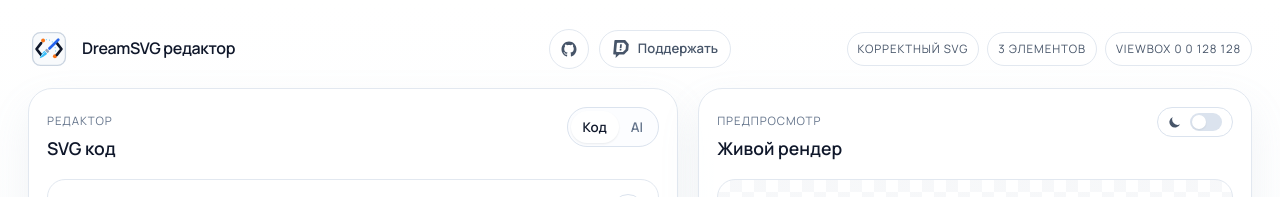
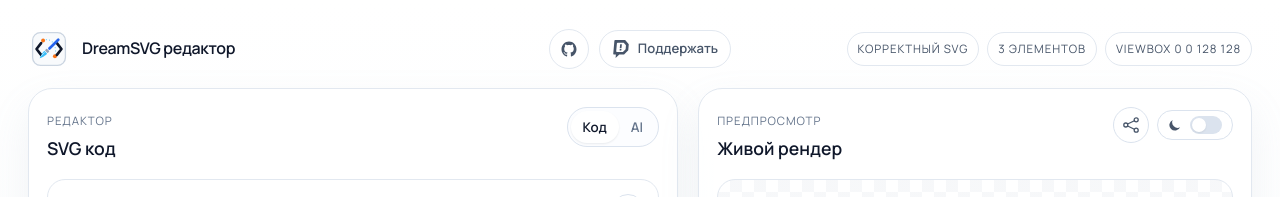
Before and after one commit to dmitriyg0r/DreamSVG, a React (Vite) app: page / in a window 1280 px wide. Shown: the top 197 px of the page. Built offline with nearby package versions, Linux system fonts and the light colour scheme; no server answers.

Commit message:
share svg

```diff
--- a/index.html
+++ b/index.html
@@ -6,11 +6,11 @@
   <meta name="viewport" content="width=device-width, initial-scale=1.0, viewport-fit=cover" />
 
   <!-- Primary Meta -->
-  <title>DreamSVG — AI-редактор SVG-иконок</title>
+  <title>DreamSVG — AI-генератор и редактор SVG-иконок онлайн</title>
   <meta name="description"
-    content="Создавайте, редактируйте и экспортируйте SVG-иконки с помощью AI. Живой превью, конвертация в JSX, тёмная тема. Бесплатный онлайн-инструмент." />
+    content="Бесплатный AI-редактор SVG-иконок. Опишите иконку текстом — AI создаст SVG за секунды. Живой предпросмотр, экспорт в SVG и React JSX, тёмная тема." />
   <meta name="keywords"
-    content="редактор SVG, SVG иконки, AI генератор иконок, React SVG, JSX, онлайн редактор иконок, бесплатный SVG инструмент, DreamSVG" />
+    content="редактор SVG, SVG иконки, AI генератор иконок, React SVG, JSX, онлайн редактор иконок, бесплатный SVG, svg editor online, ai icon generator, dreamsvg, svg to jsx" />
   <meta name="author" content="Dmitriy Gordienko" />
   <meta name="robots" content="index, follow" />
 
@@ -63,18 +63,35 @@
       "@type": "WebApplication",
       "name": "DreamSVG",
       "url": "https://dreamsvg.ru",
-      "description": "AI-редактор SVG-иконок с живым предпросмотром, генерацией и экспортом в JSX",
+      "description": "Бесплатный AI-редактор SVG-иконок с живым предпросмотром, генерацией по текстовому описанию и экспортом в SVG и React JSX.",
       "applicationCategory": "DesignApplication",
       "operatingSystem": "Web",
+      "browserRequirements": "Requires JavaScript. Requires a modern browser.",
+      "inLanguage": ["ru", "en"],
+      "isAccessibleForFree": true,
+      "screenshot": "https://dreamsvg.ru/og-preview.png",
+      "featureList": [
+        "AI-генерация SVG-иконок по текстовому описанию",
+        "Редактор SVG кода с подсветкой синтаксиса",
+        "Живой предпросмотр в реальном времени",
+        "Экспорт в SVG и React JSX компонент",
+        "Отмена и повтор действий",
+        "Тёмная и светлая тема",
+        "Шаринг иконок по ссылке"
+      ],
       "offers": {
         "@type": "Offer",
         "price": "0",
         "priceCurrency": "USD"
       },
-      "author": {
+      "creator": {
         "@type": "Person",
         "name": "Dmitriy Gordienko",
         "url": "https://github.com/dmitriyg0r"
+      },
+      "audience": {
+        "@type": "Audience",
+        "audienceType": "Web developers, UI designers, React developers"
       }
     }
     </script>
--- a/src/App.css
+++ b/src/App.css
@@ -492,6 +492,42 @@
   color: var(--color-success-text);
 }
 
+.preview-header-actions {
+  display: flex;
+  align-items: center;
+  gap: 8px;
+}
+
+.share-button {
+  display: inline-flex;
+  align-items: center;
+  justify-content: center;
+  width: 36px;
+  height: 36px;
+  border: 1px solid var(--color-border-input);
+  border-radius: 999px;
+  background: var(--color-surface-raised);
+  color: var(--color-text-secondary);
+  flex: 0 0 auto;
+  transition:
+    color 160ms ease,
+    border-color 160ms ease,
+    background-color 160ms ease,
+    transform 160ms ease;
+}
+
+.share-button:disabled {
+  opacity: 0.45;
+  cursor: not-allowed;
+  transform: none;
+}
+
+.share-button-copied {
+  color: var(--color-success-text);
+  border-color: var(--color-success-border);
+  background: var(--color-success-bg);
+}
+
 .export-button-primary {
   background: var(--color-primary-bg);
   border-color: var(--color-primary-bg);
--- a/src/App.jsx
+++ b/src/App.jsx
@@ -10,6 +10,7 @@ import { downloadFile } from './utils/download'
 import { buildJsxComponent } from './utils/jsxConverter'
 import { sanitizeSvg } from './utils/sanitize'
 import { getSvgMeta } from './utils/svgMeta'
+import { buildShareUrl, clearShareParam, decodeSvgFromUrl, getRawShareParam } from './utils/shareUrl'
 import './App.css'
 
 const STORAGE_KEYS = {
@@ -25,10 +26,9 @@ const INITIAL_SVG = `<svg viewBox="0 0 128 128" fill="none" xmlns="http://www.w3
 </svg>`
 
 function App() {
-  const [svgCode, setSvgCode] = useState(() => {
-    const savedCode = localStorage.getItem(STORAGE_KEYS.svgCode)
-    return savedCode || INITIAL_SVG
-  })
+  const [svgCode, setSvgCode] = useState(
+    () => localStorage.getItem(STORAGE_KEYS.svgCode) || INITIAL_SVG
+  )
   const [editorMode, setEditorMode] = useState(() => {
     const savedMode = localStorage.getItem(STORAGE_KEYS.editorMode)
     return savedMode === 'ai' ? 'ai' : 'code'
@@ -38,6 +38,7 @@ function App() {
   const [aiPrompt, setAiPrompt] = useState('минималистичная контурная иконка камеры')
   const [formatError, setFormatError] = useState('')
   const [copied, setCopied] = useState(false)
+  const [shared, setShared] = useState(false)
   const [theme, setTheme] = useState(() => {
     const saved = localStorage.getItem(STORAGE_KEYS.theme)
     if (saved) return saved
@@ -62,6 +63,13 @@ function App() {
     document.documentElement.setAttribute('data-theme', theme)
     localStorage.setItem(STORAGE_KEYS.theme, theme)
   }, [theme])
+
+  useEffect(() => {
+    const raw = getRawShareParam()
+    if (!raw) return
+    clearShareParam()
+    decodeSvgFromUrl(raw).then(setSvgCode).catch(() => {})
+  }, [])
 
   const toggleTheme = () => setTheme((t) => (t === 'dark' ? 'light' : 'dark'))
 
@@ -135,6 +143,22 @@ function App() {
       setTimeout(() => setCopied(false), 1500)
     }
   }
+
+  const handleShareUrl = useCallback(async () => {
+    const url = await buildShareUrl(svgCode)
+    try {
+      await navigator.clipboard.writeText(url)
+    } catch {
+      const ta = document.createElement('textarea')
+      ta.value = url
+      document.body.appendChild(ta)
+      ta.select()
+      document.execCommand('copy')
+      document.body.removeChild(ta)
+    }
+    setShared(true)
+    setTimeout(() => setShared(false), 1500)
+  }, [svgCode])
 
   const handleDownloadSvg = () => {
     downloadFile('dreamsvg-icon.svg', svgCode, 'image/svg+xml;charset=utf-8')
@@ -301,6 +325,29 @@ function App() {
               <span className="panel-kicker">Предпросмотр</span>
               <h2>Живой рендер</h2>
             </div>
+            <div className="preview-header-actions">
+              <button
+                type="button"
+                className={`share-button${shared ? ' share-button-copied' : ''}`}
+                onClick={handleShareUrl}
+                disabled={!svgMeta.isValid}
+                title="Поделиться иконкой"
+                aria-label="Поделиться иконкой"
+              >
+                {shared ? (
+                  <svg className="button-icon" viewBox="0 0 20 20" fill="none" xmlns="http://www.w3.org/2000/svg" aria-hidden="true">
+                    <path d="M4 10L8 14L16 6" stroke="currentColor" strokeWidth="1.8" strokeLinecap="round" strokeLinejoin="round"/>
+                  </svg>
+                ) : (
+                  <svg className="button-icon" viewBox="0 0 20 20" fill="none" xmlns="http://www.w3.org/2000/svg" aria-hidden="true">
+                    <path d="M14 3.5C14 4.88 15.12 6 16.5 6C17.88 6 19 4.88 19 3.5C19 2.12 17.88 1 16.5 1C15.12 1 14 2.12 14 3.5Z" stroke="currentColor" strokeWidth="1.6"/>
+                    <path d="M14 16.5C14 17.88 15.12 19 16.5 19C17.88 19 19 17.88 19 16.5C19 15.12 17.88 14 16.5 14C15.12 14 14 15.12 14 16.5Z" stroke="currentColor" strokeWidth="1.6"/>
+                    <path d="M1 10C1 11.38 2.12 12.5 3.5 12.5C4.88 12.5 6 11.38 6 10C6 8.62 4.88 7.5 3.5 7.5C2.12 7.5 1 8.62 1 10Z" stroke="currentColor" strokeWidth="1.6"/>
+                    <path d="M5.8 11.2L14.2 15.3" stroke="currentColor" strokeWidth="1.6" strokeLinecap="round"/>
+                    <path d="M14.2 4.7L5.8 8.8" stroke="currentColor" strokeWidth="1.6" strokeLinecap="round"/>
+                  </svg>
+                )}
+              </button>
             <button
               type="button"
               className="theme-toggle"
@@ -318,6 +365,7 @@ function App() {
               )}
               <span className="theme-toggle-track" />
             </button>
+            </div>
           </div>
 
           <div className="preview-stage">
--- /dev/null
+++ b/src/utils/shareUrl.js
@@ -0,0 +1,45 @@
+const URL_PARAM = 's'
+
+async function compress(svg) {
+  const bytes = new TextEncoder().encode(svg)
+  const stream = new CompressionStream('deflate-raw')
+  const writer = stream.writable.getWriter()
+  writer.write(bytes)
+  writer.close()
+  const buf = await new Response(stream.readable).arrayBuffer()
+  const binary = Array.from(new Uint8Array(buf), (b) => String.fromCharCode(b)).join('')
+  // URL-safe base64, no padding
+  return btoa(binary).replace(/\+/g, '-').replace(/\//g, '_').replace(/=+$/, '')
+}
+
+async function decompress(encoded) {
+  const pad = '=='.slice((encoded.length + 3) % 4)
+  const binary = atob(encoded.replace(/-/g, '+').replace(/_/g, '/') + pad)
+  const bytes = Uint8Array.from(binary, (c) => c.charCodeAt(0))
+  const stream = new DecompressionStream('deflate-raw')
+  const writer = stream.writable.getWriter()
+  writer.write(bytes)
+  writer.close()
+  const buf = await new Response(stream.readable).arrayBuffer()
+  return new TextDecoder().decode(buf)
+}
+
+export function getRawShareParam() {
+  return new URLSearchParams(window.location.search).get(URL_PARAM)
+}
+
+export async function decodeSvgFromUrl(encoded) {
+  return decompress(encoded)
+}
+
+export async function buildShareUrl(svg) {
+  const encoded = await compress(svg)
+  const { origin, pathname } = window.location
+  return `${origin}${pathname}?${URL_PARAM}=${encoded}`
+}
+
+export function clearShareParam() {
+  const url = new URL(window.location.href)
+  url.searchParams.delete(URL_PARAM)
+  window.history.replaceState({}, '', url.pathname + (url.search || ''))
+}
```
